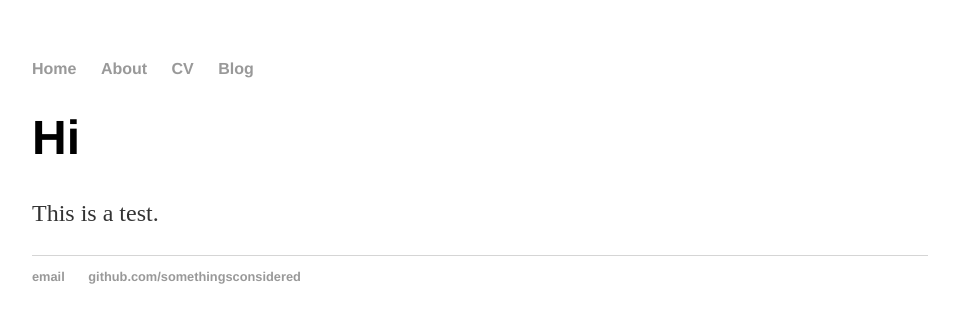
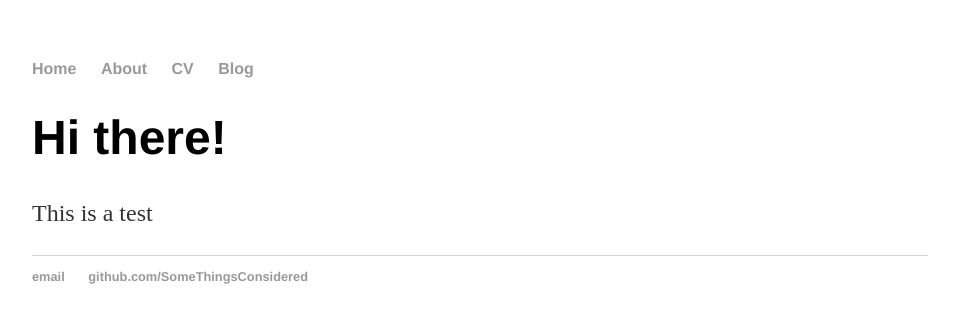
Before and after one commit to SomeThingsConsidered/SomeThingsConsidered.github.io, a Jekyll site: the page built from index.html, in a window 1280 px wide. Shown: the top 323 px of the page, without its empty margins (160-1119 px from the left). Built offline with Jekyll 4.4.1, drawn with Linux system fonts in a browser that asks for light colours.

Commit message:
Update index.html

```diff
--- a/index.html
+++ b/index.html
@@ -1,30 +1,8 @@
-<!DOCTYPE html>
-<html>
-	<head>
-		<title>Some Things Considered</title>
-		<!-- link to main stylesheet -->
-		<link rel="stylesheet" type="text/css" href="/css/main.css">
-	</head>
-	<body>
-		<nav>
-    		<ul>
-        		<li><a href="/">Home</a></li>
-	        	<li><a href="/about">About</a></li>
-        		<li><a href="/cv">CV</a></li>
-        		<li><a href="/blog">Blog</a></li>
-    		</ul>
-		</nav>
-		<div class="container">
-    		<div class="blurb">
-        		<h1>Hi</h1>
-				<p>This is a test.</p>
-    		</div><!-- /.blurb -->
-		</div><!-- /.container -->
-		<footer>
-    		<ul>
-        		<li><a href="mailto:matthewjudecannon@gmail.com">email</a></li>
-        		<li><a href="https://github.com/somethingsconsidered">github.com/somethingsconsidered</a></li>
-			</ul>
-		</footer>
-	</body>
-</html>
+---
+layout: default
+title: Some Things Considered
+---
+<div class="blurb">
+	<h1>Hi there!</h1>
+	<p>This is a test</p>
+</div><!-- /.blurb -->
```
